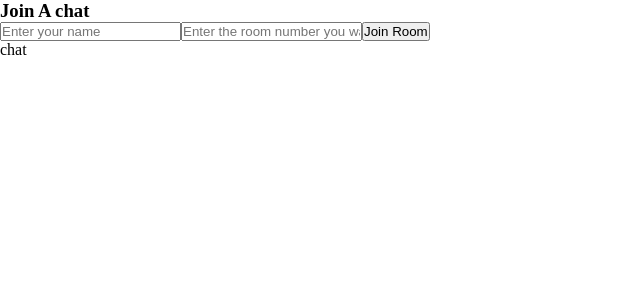
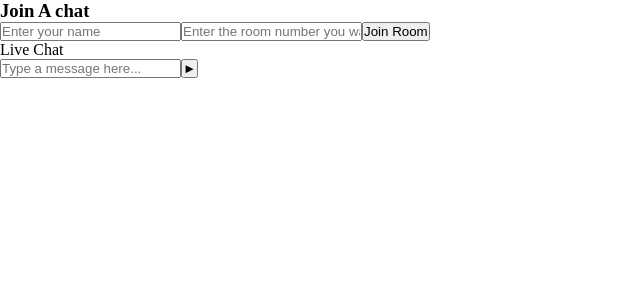
Before and after one commit to Wanjie-Ryan/chat-client, a React (Create React App) app: page / in a window 1280 px wide. Shown: the top 300 px of the page, without its empty margins (0-640 px from the left). Built offline with nearby package versions, Linux system fonts and the light colour scheme; no server answers.

Commit message:
sockets-client

```diff
--- a/src/components/Sockets/chat.jsx
+++ b/src/components/Sockets/chat.jsx
@@ -1,11 +1,26 @@
-import React from 'react'
+import React, {useState} from 'react'
 import './chat.css'
 
 
 //passing data from io as props to chat component
-function chat({socket, username, room}) {
+function Chat({socket, username, room}) {
 
 
+    const [currentMessage, setCurrentMessage] = useState()
+
+    const handleMessage =(e)=>{
+
+        setCurrentMessage(e.target.value)
+    }
+
+    const sendMessage =()=>{
+
+        if(currentMessage !==''){
+
+
+
+        }
+    }
 
   return (
 
@@ -13,7 +28,28 @@ function chat({socket, username, room}) {
     <>
 
 
-        <div>chat</div>
+       <div className='chat-header'>
+
+        <p>Live Chat</p>
+
+
+
+       </div>
+
+       <div className="chat-body">
+
+
+
+       </div>
+
+       <div className="chat-footer">
+
+        <input type="text" onChange ={handleMessage} value={currentMessage} placeholder="Type a message here..."/>
+        <button onClick ={sendMessage}>&#9658;</button>
+
+
+
+       </div>
 
 
 
@@ -25,4 +61,4 @@ function chat({socket, username, room}) {
   )
 }
 
-export default chat
+export default Chat
```
